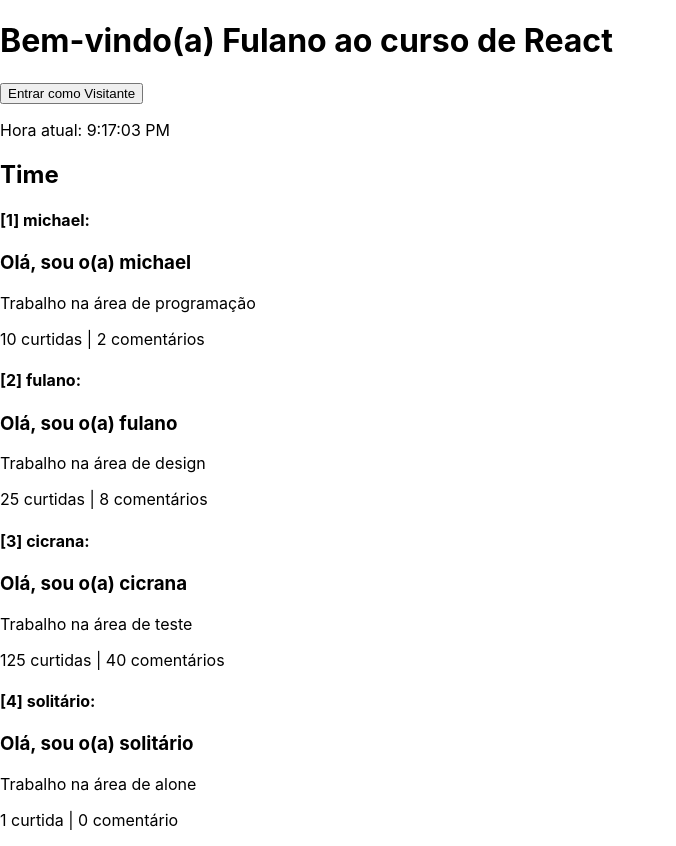
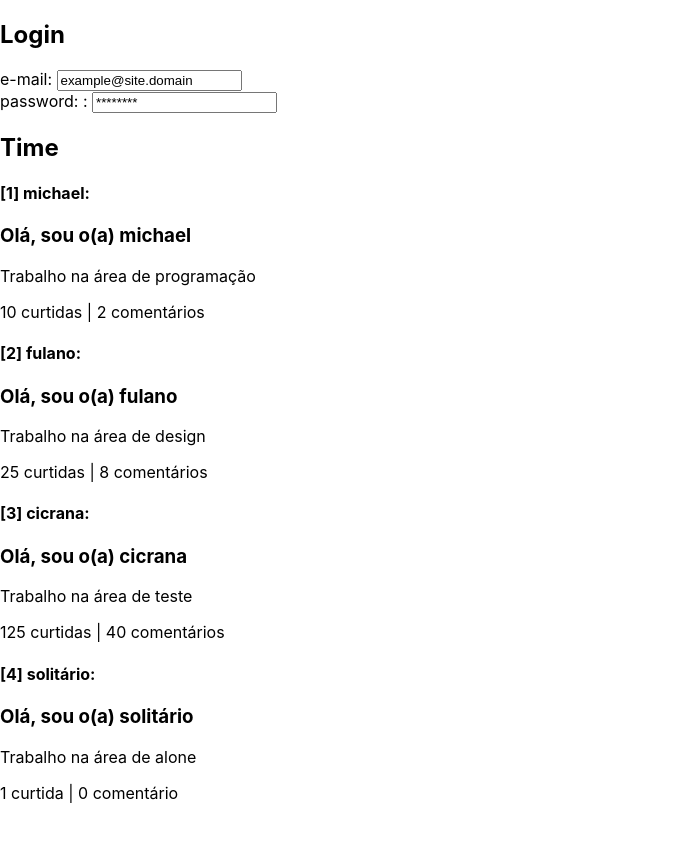
Before and after one commit to menestrel-mkmb/udemy_mat-fraga_react, a React (Create React App) app in the folder meu-app/: page / in a window 1280 px wide. Shown: the whole page, without its empty margins (0-676 px from the left). After the commit the page ends 819 px from the top, so only its background shows below. Built offline with nearby package versions, Linux system fonts and the light colour scheme.

Commit message:
+ Forms n InputForms Component;

```diff
--- a/meu-app/src/App.js
+++ b/meu-app/src/App.js
@@ -1,13 +1,17 @@
 import './App.css';
+
 import BemVindo from './components/BemVindo/BemVindo';
+import Relogio from './components/Relogio/Relogio';
+
+import Formulario from './components/Formulario/Formulario';
+
 import Equipe from './components/Equipe/Equipe';
-import Relogio from './components/Relogio/Relogio';
 
 function App() {
   return (<>
-    <BemVindo name="Fulano"/>
-
-    <Relogio/>
+    {/* <BemVindo name="Fulano"/>
+    <Relogio/> */}
+    <Formulario />
 
     <Equipe/>
     </>);
--- /dev/null
+++ b/meu-app/src/components/Formulario/Formulario.js
@@ -0,0 +1,32 @@
+import React, {Component} from "react";
+import InputForms from "../InputForms/InputForms";
+
+class Formulario extends Component {
+    constructor(props){
+        super(props);
+        this.state = {
+            title: "Login",
+            data: [
+                {id: 1, name: "email", type:"email", label: "e-mail", value: "example@site.domain"},
+                {id: 2, name: "pass", type:"password", label: "password: ", value: "********"},
+            ]
+        }
+
+        //this = bind(this)
+    }
+
+    render() {
+        return(<article class="forms">
+            <h2>{this.state.title}</h2>
+            {this.state.data.map( (inp) => {
+                return(
+                    <InputForms key={inp.id}
+                        name={inp.name} label={inp.label} value={inp.value}
+                    />
+                )}
+            )}
+        </article>);
+    }
+}
+
+export default Formulario;
--- /dev/null
+++ b/meu-app/src/components/InputForms/InputForms.js
@@ -0,0 +1,23 @@
+import React, {Component} from "react";
+
+class InputForms extends Component {
+    constructor(props){
+        super(props);
+        this.state = {
+            name: props.name,
+            label: `${props.label}: `,
+            value: props.value,
+        }
+    }
+
+    render(){
+        return(
+            <section className={`${this.state.name}__form-sect`}>
+                <label for={this.state.name}>{this.state.label}</label>
+                <input type={this.state.name} name={this.state.name} id={this.state.name} value={this.state.value} />
+            </section>
+        );
+    }
+}
+
+export default InputForms;
```
